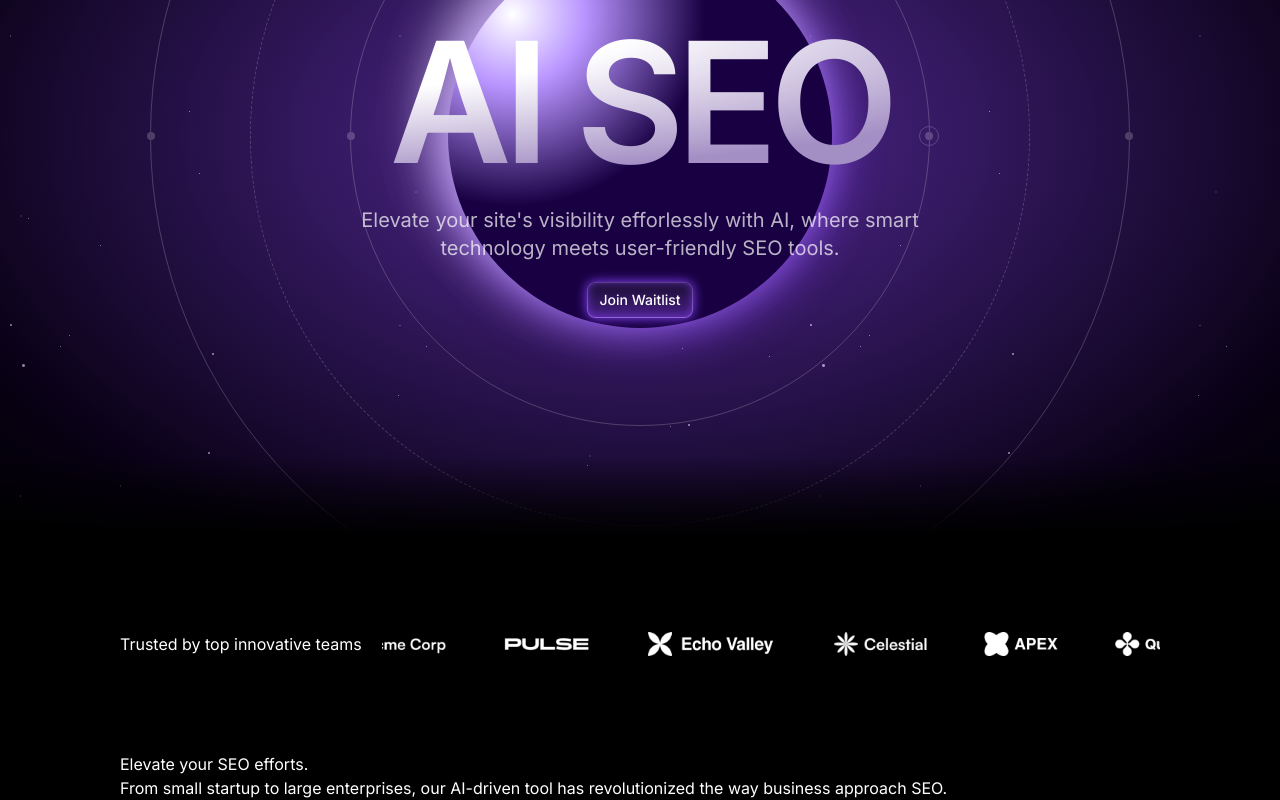
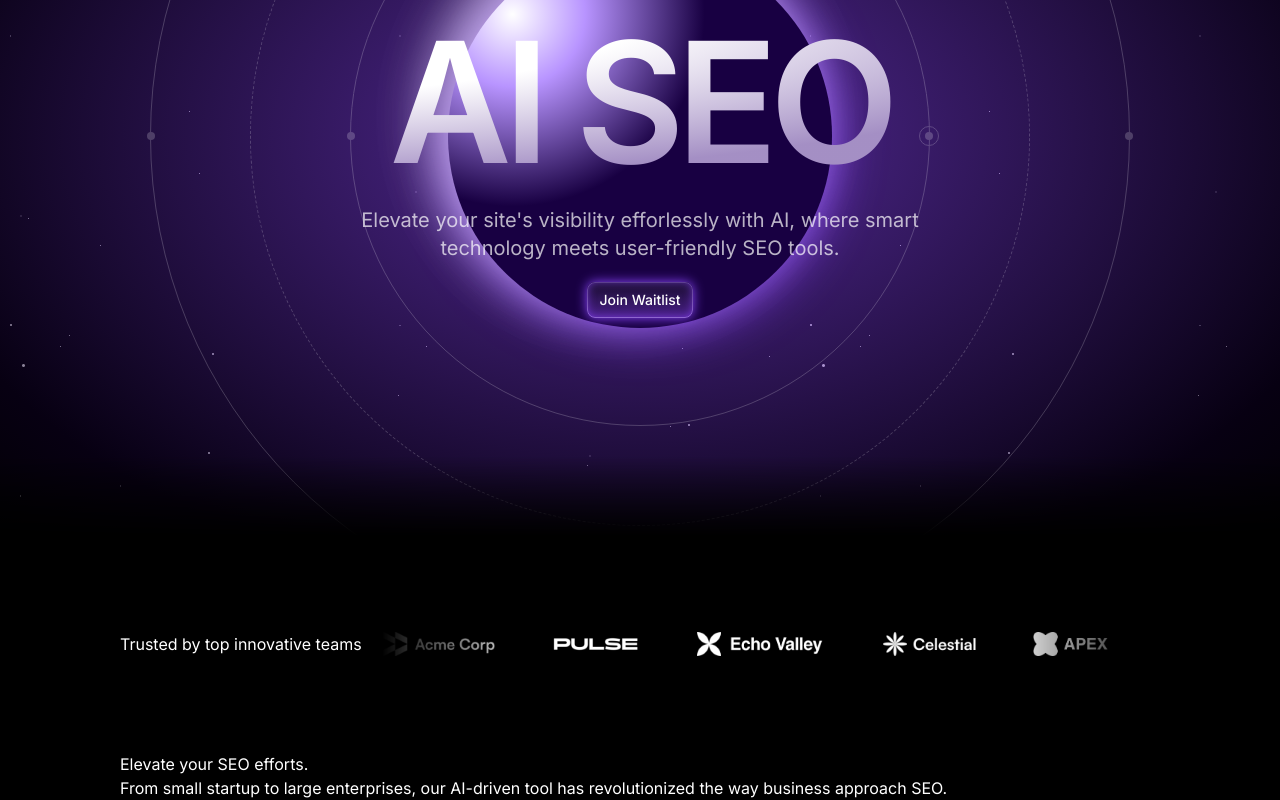
Before and after one commit to royanish0410/frontend-tribe-ai-startup-landing-page-template, a Next.js app: page / in a window 1280 px wide. Shown: the part 360-1160 px from the top of the page. Built offline with nearby package versions, Linux system fonts and the light colour scheme.

Commit message:
updated with some changes in logoTicker section

```diff
--- a/src/sections/LogoTicker.tsx
+++ b/src/sections/LogoTicker.tsx
@@ -13,8 +13,8 @@ export const LogoTicker = () => {
           <div className="flex-1 md:flex-none">
             <h2>Trusted by top innovative teams</h2>
           </div>
-          <div className="flex-1 overflow-x-auto whitespace-nowrap">
-            <div className="flex gap-14 justify-center">
+          <div className="flex-1 overflow-hidden [mask-image:linear-gradient(to_right,transparent,black_20%,black_80%,transparent)]">
+            <div className="flex flex-none gap-14">
               {[
                 acmeLogo,
                 pulseLogo,
@@ -23,7 +23,7 @@ export const LogoTicker = () => {
                 apexLogo,
                 quantumLogo,
               ].map((logo) => (
-                <img src={logo.src} key={logo.src} className="h-6 w-auto max-w-full" />
+                <img src={logo.src} key={logo.src} className="h-6 w-auto" />
               ))}
             </div>
           </div>
```
